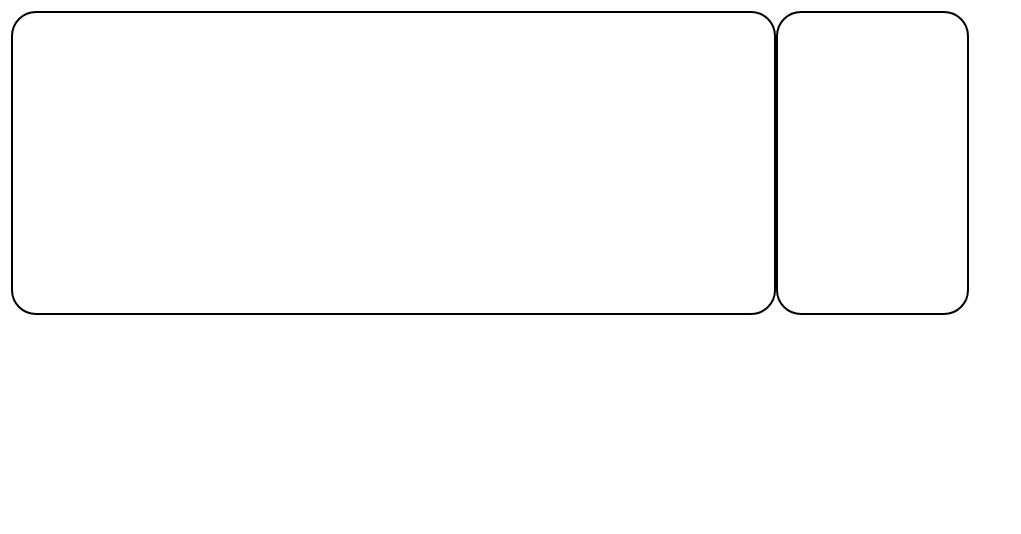
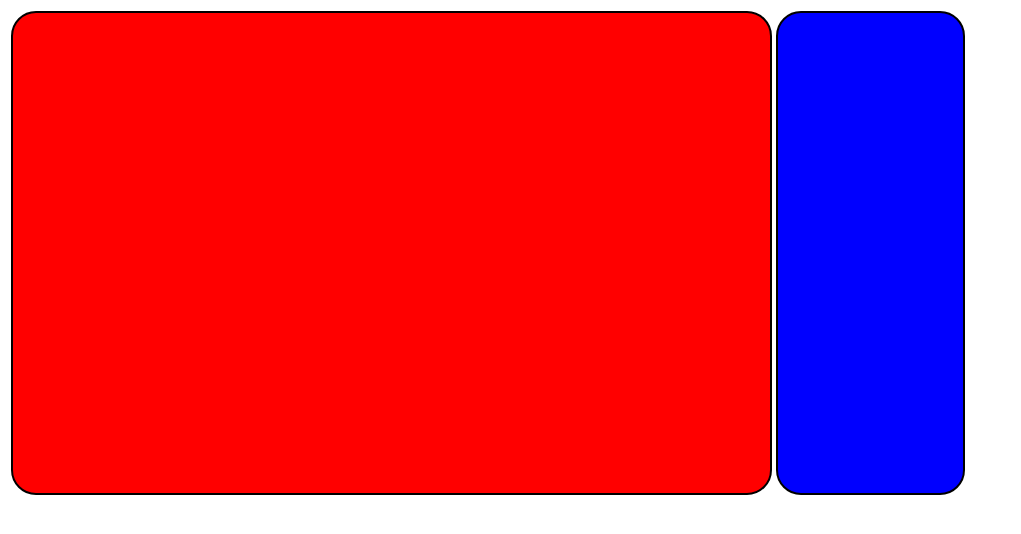
Before and after one commit to Meghankh/SketchGroup4, a plain HTML site: page index.html in a window 1280 px wide. Shown: the whole page, without its empty margins (0-1021 px from the left). Drawn offline with nearby package versions, Linux system fonts and the light colour scheme.

Commit message:
added babies

```diff
--- a/css/styles.css
+++ b/css/styles.css
@@ -2,18 +2,21 @@
 td div {
     border: 2px solid;
     border-radius: 25px;
-    display: inline-block;
-    height: 300px;
+    height: 480px;
 }
 
 #baby {
-    width: 100%;
+    background-color: red;
 }
 
 #meter {
-    width: 100%;
+    background-color: blue;
 }
 
 .content {
     width: 960px;
 }
+
+table {
+    width: 100%;
+}
--- a/index.html
+++ b/index.html
@@ -8,7 +8,7 @@
     </head>
     <body>
         <div class="content">
-            <table style="width: 100%;">
+            <table>
                 <tr>
                     <td style="width: 80%;">
                         <div id="baby"></div>
```
Also changed, not shown: images/baby1.jpeg (added), images/baby2.jpeg (added), images/baby3.jpeg (added), images/baby4.jpeg (added).
